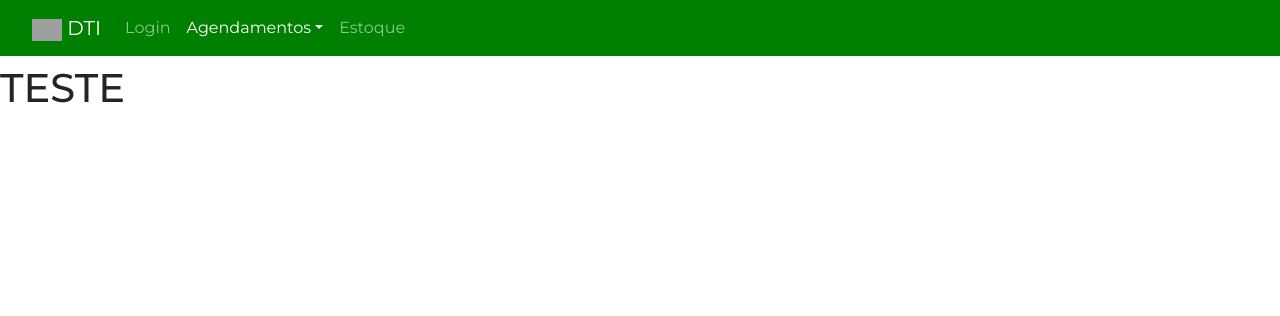
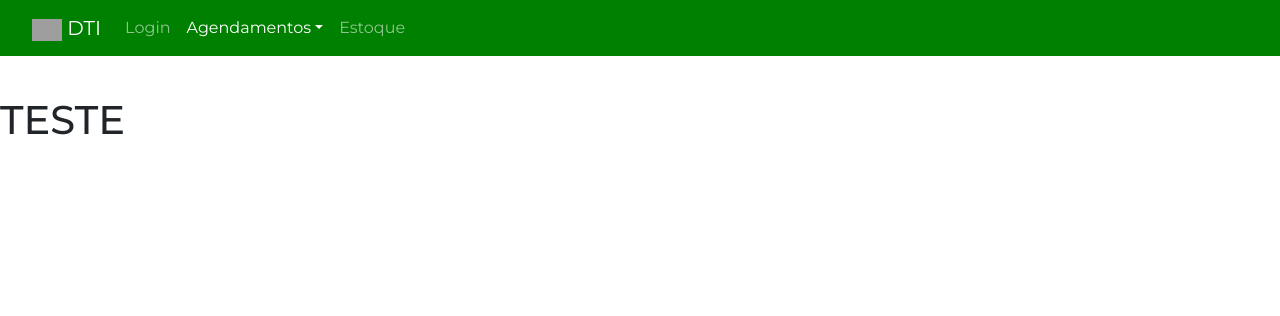
Before and after one commit to Leonardosc-debug/Estoque-Agendamento-PrefeituraDTI, a PHP site: page /index.php in a window 1280 px wide. Shown: the top 316 px of the page. Run offline with PHP 8.4, Linux system fonts and the light colour scheme; grey boxes are pictures that could not be loaded.

Commit message:
feat: Adicionará a margin global sobre a navbar presente em todas as páginas se possuir

```diff
--- a/assets/css/global.css
+++ b/assets/css/global.css
@@ -8,6 +8,10 @@
   font-family: "Montserrat", sans-serif;
 }
 
+header:has(nav) {
+  margin-bottom: 80px;
+}
+
 .navbar-brand img {
   margin-left: 20px;
 }
```
